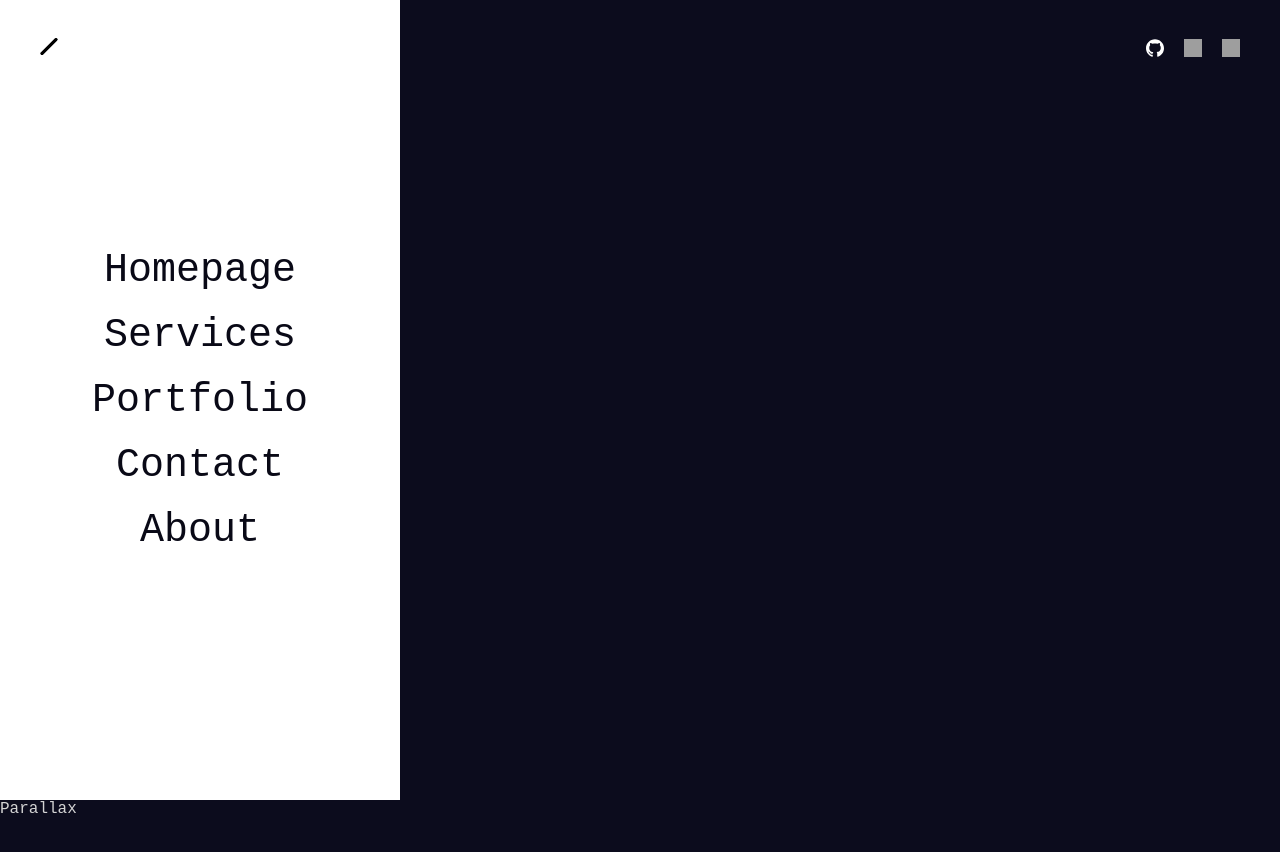
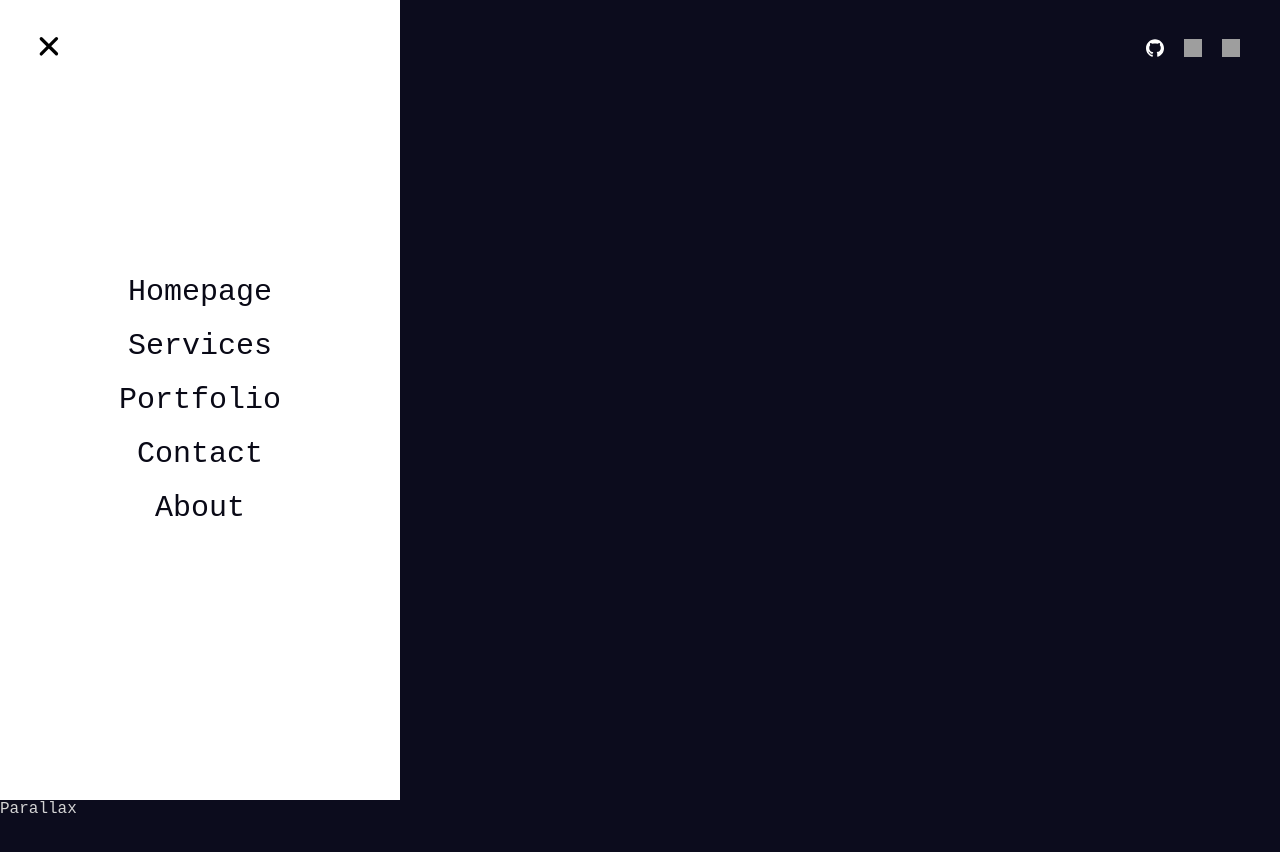
Before and after one commit to shincyshnz/my-portfolio, a React (Vite) app in the folder my-portfolio/: page / in a window 1280 px wide. Both pictures are taken after a click on the button 50 px from the left and 50 px from the top of the page. Shown: the top 852 px of the page. Built offline with nearby package versions, Linux system fonts and the light colour scheme; grey boxes are pictures that could not be loaded.

Commit message:
hover animation added to social links and menu items

```diff
--- a/my-portfolio/src/components/navbar/Navbar.jsx
+++ b/my-portfolio/src/components/navbar/Navbar.jsx
@@ -40,9 +40,15 @@ const Navbar = () => {
           animate="visible"
           variants={variants}>
           {SOCIAL_LINKS.map((item, i) => (
-            <motion.li key={i} variants={variants}
+            <motion.li key={i}
+              whileHover={{ scale: 1.3 }}
+              whileTap={{ scale: 0.95 }}
+              variants={variants}
             >
-              <a href={item.url}><img src={item.img} alt={item.alt} /></a>
+              <a
+                href={item.url}>
+                <img src={item.img} alt={item.alt} />
+              </a>
             </motion.li>
 
           ))}
--- a/my-portfolio/src/components/sidebar/links/Links.jsx
+++ b/my-portfolio/src/components/sidebar/links/Links.jsx
@@ -1,10 +1,37 @@
+import { motion } from 'framer-motion'
 import { SIDEBAR_LINKS } from "../../../constants"
 
 const Links = () => {
+  const variants = {
+    open: {
+      y: 0,
+      opacity: 1,
+      transition: {
+        y: { stiffness: 1000, velocity: -100 }
+      }
+    },
+    closed: {
+      y: 50,
+      opacity: 0,
+      transition: {
+        y: { stiffness: 1000 }
+      }
+    }
+  }
+
   return (
-    <div className="links">
+    <div
+    className="links"
+    >
       {SIDEBAR_LINKS.map((item, index) => (
-        <a href={`${item.link}`} key={index}>{item.text}</a>
+        <motion.a
+          variants={variants}
+          whileHover={{ scale: 1.1 }}
+          whileTap={{ scale: 0.95 }}
+          href={`${item.link}`}
+          key={index}>
+          {item.text}
+        </motion.a>
       ))}
     </div>
   )
--- a/my-portfolio/src/components/sidebar/sidebar.scss
+++ b/my-portfolio/src/components/sidebar/sidebar.scss
@@ -28,7 +28,7 @@
         }
 
         a{
-            font-size: 40px;
+            font-size: 30px;
         }
     }
 
--- a/my-portfolio/src/components/sidebar/toggleButton/ToggleButton.jsx
+++ b/my-portfolio/src/components/sidebar/toggleButton/ToggleButton.jsx
@@ -3,7 +3,7 @@ import { motion } from 'framer-motion';
 const ToggleButton = ({ setOpen }) => {
   return (
     <button onClick={() => setOpen((prev) => !prev)}>
-      <svg width="23" height="23" viewBox="0 0 23 23">
+      <svg width="25" height="25" viewBox="0 0 23 23">
         <motion.path
           strokeWidth="3"
           stroke="black"
@@ -13,14 +13,24 @@ const ToggleButton = ({ setOpen }) => {
             open: { d: "M 3 16.5 L 17 2.5" },
           }}
         />
-        <motion.path strokeWidth="3" stroke="black" strokeLinecap="round" />
+        <motion.path
+          strokeWidth="3"
+          stroke="black"
+          strokeLinecap="round"
+          d="M 2 9.423 L 20 9.423"
+          variants={{
+            closed: { opacity: 1 },
+            open: { opacity: 0 },
+          }}
+        />
+
         <motion.path
           strokeWidth="3"
           stroke="black"
           strokeLinecap="round"
           variants={{
-            closed: { d: "M 2 2.5 L 20 2.5" },
-            open: { d: "M 3 16.5 L 17 2.5" },
+            closed: { d: "M 2 16.346 L 20 16.346" },
+            open: { d: "M 3 2.5 L 17 16.346" },
           }}
         />
       </svg>
```
